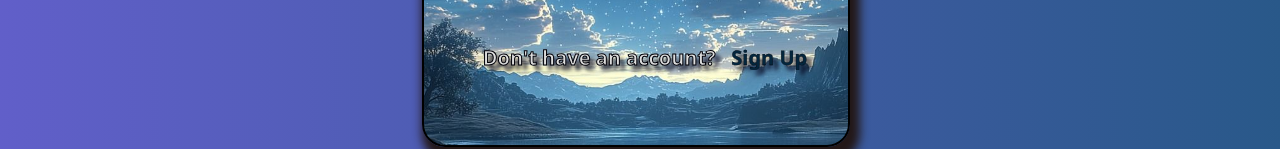
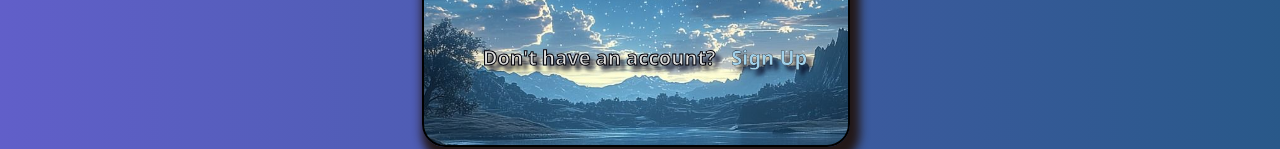
Before and after one commit to CatherineJade/Jade_forms, a plain HTML site: page index.html in a window 1280 px wide. Shown: the part 447-596 px from the top of the page. Drawn offline with Linux system fonts and the light colour scheme.

Commit message:
Update index.html

```diff
--- a/index.html
+++ b/index.html
@@ -114,8 +114,9 @@
 
     a{
         text-decoration: none;
-        color: rgb(4, 38, 61);
+        /*color: rgb(4, 38, 61);*/
         -webkit-text-stroke: 0.3px rgb(0, 0, 8);
+        color: #a2d2eb;
 
     }
 
```
